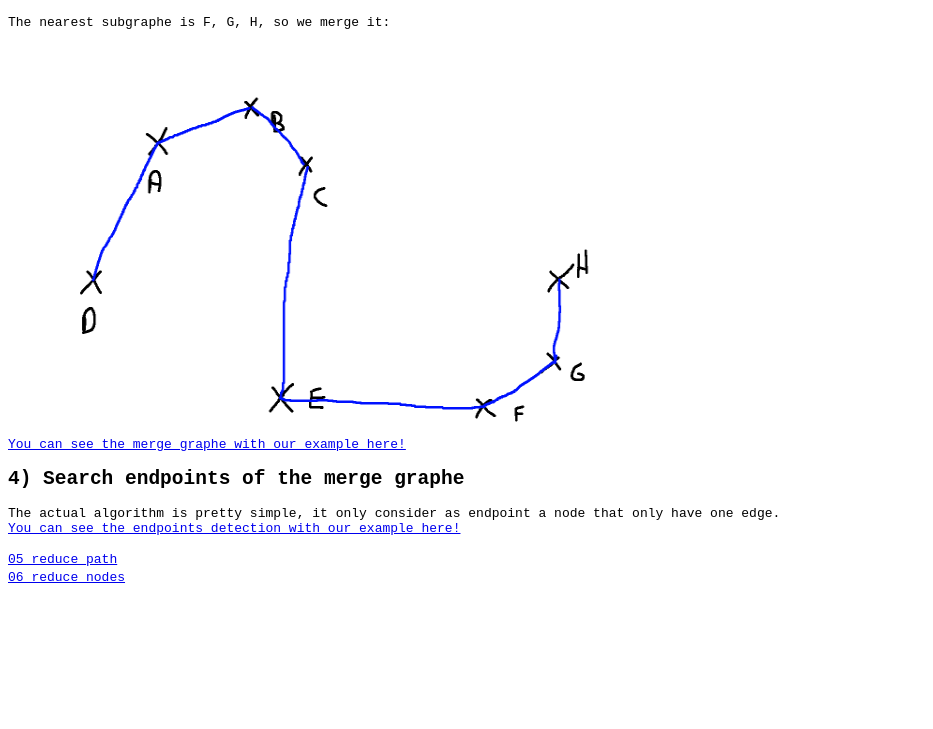
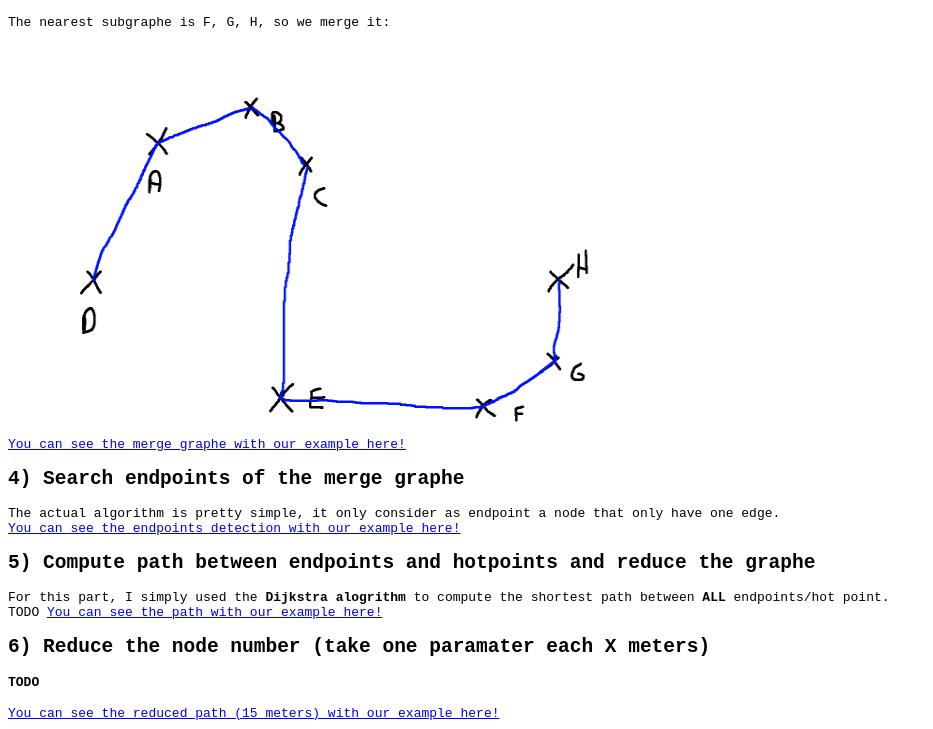
Before and after one commit to OpenPathView/opv-graphe, a plain HTML site: page index.html in a window 1280 px wide. Shown: the part 5391-6120 px from the top of the page, without its empty margins (0-933 px from the left). Before the commit the page ends 5984 px from the top, so only its background shows below. Drawn offline with Linux system fonts and the light colour scheme.

Commit message:
Update doc

```diff
--- a/index.html
+++ b/index.html
@@ -156,7 +156,16 @@ END
       The actual algorithm is pretty simple, it only consider as endpoint a node that only have one edge.<br />
       <a href="/show_graphe.html?name=04_get_endpoints.json">You can see the endpoints detection with our example here!</a><br />
     </p>
-    <a href="/show_graphe.html?name=05_reduce_path.json">05_reduce_path</a><br />
-    <a href="/show_graphe.html?name=06_reduce_nodes.json">06_reduce_nodes</a><br />
+    <h2>5) Compute path between endpoints and hotpoints and reduce the graphe</h3>
+    <p>
+      For this part, I simply used the <strong>Dijkstra alogrithm</strong> to compute the shortest path between <strong>ALL</strong> endpoints/hot point.<br />
+      TODO
+      <a href="/show_graphe.html?name=05_reduce_path.json">You can see the path with our example here!</a><br />
+    </p>
+    <h2>6) Reduce the node number (take one paramater each X meters)</h2>
+    <p>
+      <strong>TODO</strong>
+    </p>
+    <a href="/show_graphe.html?name=06_reduce_nodes.json">You can see the reduced path (15 meters) with our example here!</a><br />
 </body>
 </html>
```
Also changed, not shown: 1 other file.
